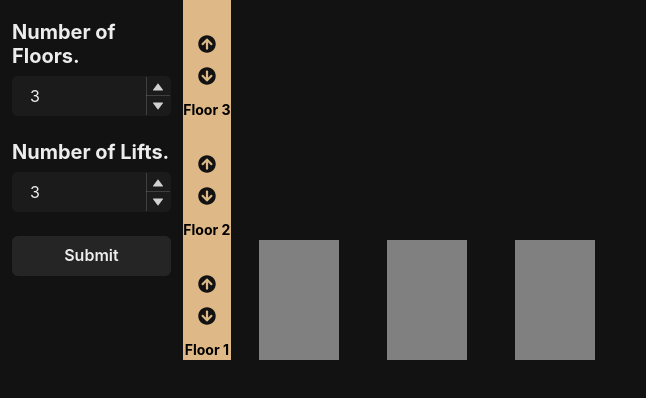
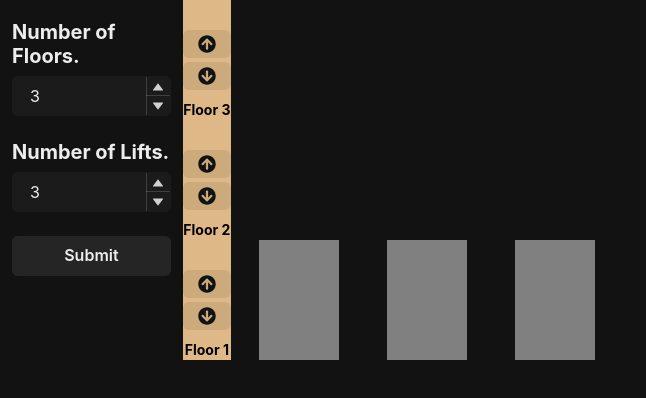
Before and after one commit to AnshJain-Shwalia/Lift-Simulation-Vercel, a React (Vite) app: page / in a window 1280 px wide. Shown: the top 398 px of the page, without its empty margins (0-646 px from the left). Built offline with nearby package versions, Linux system fonts and the light colour scheme.

Commit message:
changed the up down button's colors.

```diff
--- a/src/components/ButtonsPanel/UpDownButtons/UpDownButtons.tsx
+++ b/src/components/ButtonsPanel/UpDownButtons/UpDownButtons.tsx
@@ -24,7 +24,7 @@ const UpDownButtons = ({ updateButtonPanel }: Props) => {
                 icon={<FaArrowCircleUp />}
                 height={"50%"}
                 size="lg"
-                colorScheme="black"
+                colorScheme="blackAlpha"
                 onClick={() => updateButtonPanel(1)}
             />
             <IconButton
@@ -32,7 +32,7 @@ const UpDownButtons = ({ updateButtonPanel }: Props) => {
                 icon={<FaArrowCircleDown />}
                 height={"50%"}
                 size="lg"
-                colorScheme="black"
+                colorScheme="blackAlpha"
                 onClick={() => updateButtonPanel(0)}
             />
         </Stack>
```
